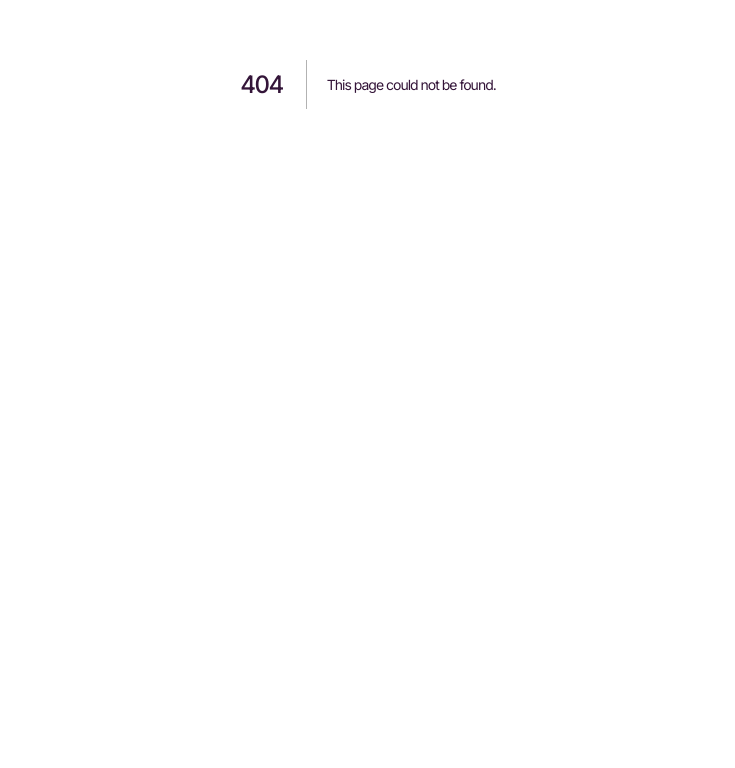
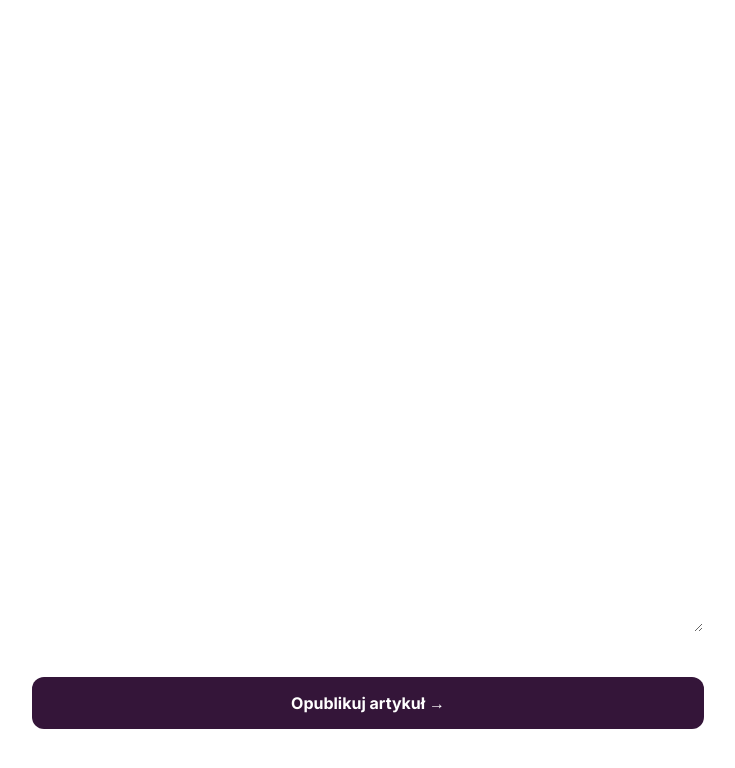
Before and after one commit to MikeyX03/automaly-next, a Next.js app: page /admin in a window 1280 px wide. Before the commit this address had no page. Shown: the part 316-1084 px from the top of the page, without its empty margins (272-1007 px from the left). Before the commit the page ends 800 px from the top, so only its background shows below. Built offline with nearby package versions, Linux system fonts and the light colour scheme; no server answers.

Commit message:
Blog i panel admina

```diff
--- /dev/null
+++ b/app/admin/page.tsx
@@ -0,0 +1,68 @@
+'use client'
+import { useState } from 'react'
+import { supabase } from '@/lib/supabase'
+
+export default function Admin() {
+  const [title, setTitle] = useState('')
+  const [slug, setSlug] = useState('')
+  const [excerpt, setExcerpt] = useState('')
+  const [content, setContent] = useState('')
+  const [coverImage, setCoverImage] = useState('')
+  const [status, setStatus] = useState('')
+
+  const generateSlug = (title: string) =>
+    title.toLowerCase().normalize('NFD').replace(/[\u0300-\u036f]/g, '').replace(/[^a-z0-9]+/g, '-').replace(/(^-|-$)/g, '')
+
+  const handleTitleChange = (e: React.ChangeEvent<HTMLInputElement>) => {
+    setTitle(e.target.value)
+    setSlug(generateSlug(e.target.value))
+  }
+
+  const handleSubmit = async () => {
+    if (!title || !slug || !content) {
+      setStatus('Wypełnij tytuł, slug i treść.')
+      return
+    }
+    const { error } = await supabase.from('posts').insert({
+      title, slug, excerpt, content, cover_image: coverImage, published: true
+    })
+    if (error) {
+      setStatus('Błąd: ' + error.message)
+    } else {
+      setStatus('Artykuł opublikowany!')
+      setTitle(''); setSlug(''); setExcerpt(''); setContent(''); setCoverImage('')
+    }
+  }
+
+  return (
+    <main style={{ maxWidth: '800px', margin: '0 auto', padding: '120px 5% 80px' }}>
+      <h1 style={{ fontSize: '36px', fontWeight: 800, color: 'var(--primary)', marginBottom: '40px' }}>Nowy artykuł</h1>
+      <div style={{ display: 'flex', flexDirection: 'column', gap: '20px' }}>
+        <div className="form-group">
+          <label>Tytuł *</label>
+          <input type="text" value={title} onChange={handleTitleChange} placeholder="Tytuł artykułu" />
+        </div>
+        <div className="form-group">
+          <label>Slug (URL)</label>
+          <input type="text" value={slug} onChange={e => setSlug(e.target.value)} placeholder="tytul-artykulu" />
+        </div>
+        <div className="form-group">
+          <label>Krótki opis (excerpt)</label>
+          <input type="text" value={excerpt} onChange={e => setExcerpt(e.target.value)} placeholder="Krótki opis artykułu" />
+        </div>
+        <div className="form-group">
+          <label>URL obrazka okładkowego</label>
+          <input type="text" value={coverImage} onChange={e => setCoverImage(e.target.value)} placeholder="https://..." />
+        </div>
+        <div className="form-group">
+          <label>Treść (HTML) *</label>
+          <textarea value={content} onChange={e => setContent(e.target.value)} placeholder="<p>Treść artykułu...</p>" style={{ minHeight: '300px' }} />
+        </div>
+        <button className="btn-submit" onClick={handleSubmit} style={{ background: 'var(--primary)', color: '#fff' }}>
+          Opublikuj artykuł →
+        </button>
+        {status && <p style={{ color: status.includes('Błąd') ? '#e24b4a' : '#16a34a', fontWeight: 600 }}>{status}</p>}
+      </div>
+    </main>
+  )
+}
```
Also changed, not shown: app/blog/page.tsx (added, +30 -0 lines), 1 other file (tests, documents, lock files or other folders).
